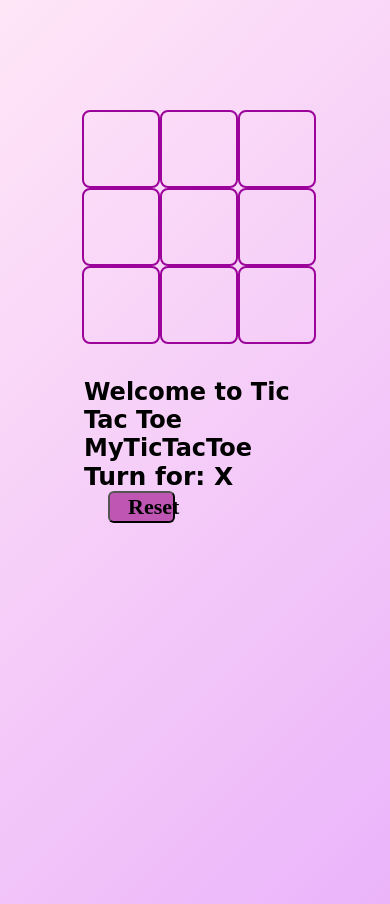
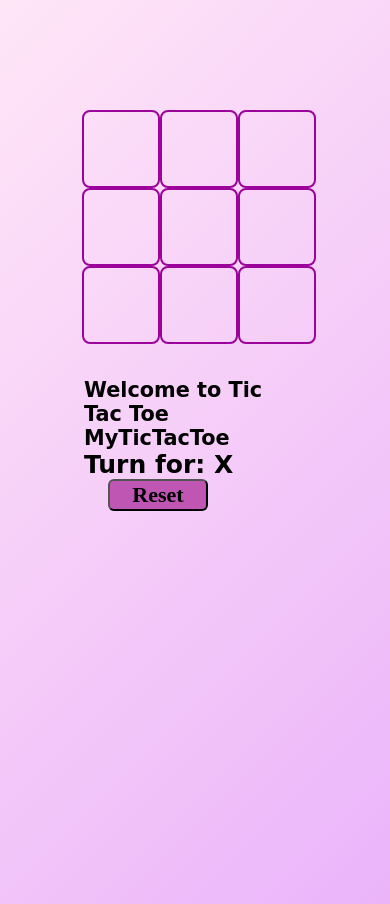
Before and after one commit to tanu002/SCT_WD_3, a plain HTML site: page index.html in a window 390 px wide. Drawn offline with Linux system fonts and the light colour scheme; a web font is replaced by a local one.

Commit message:
change css

```diff
--- a/style.css
+++ b/style.css
@@ -78,10 +78,13 @@ body{
         margin-top: 34px;
     }
     .gameInfo h1{
-        font-size: 1.5rem;
+        font-size: 1.3rem;
     }
     .container {
         grid-template-rows: repeat(3, 20vw);
         grid-template-columns: repeat(3, 20vw);
     }
+    #reset{
+        width: 100px;
+    }
 }
```
